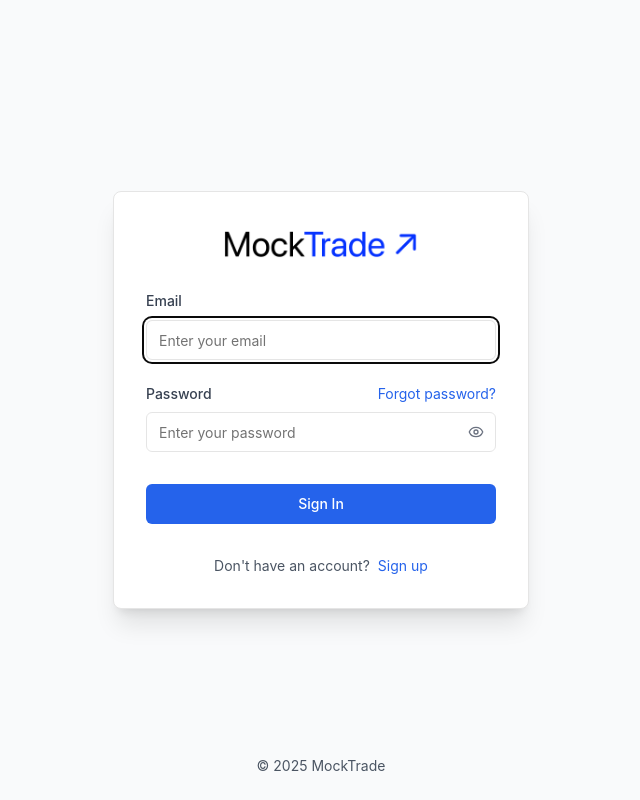
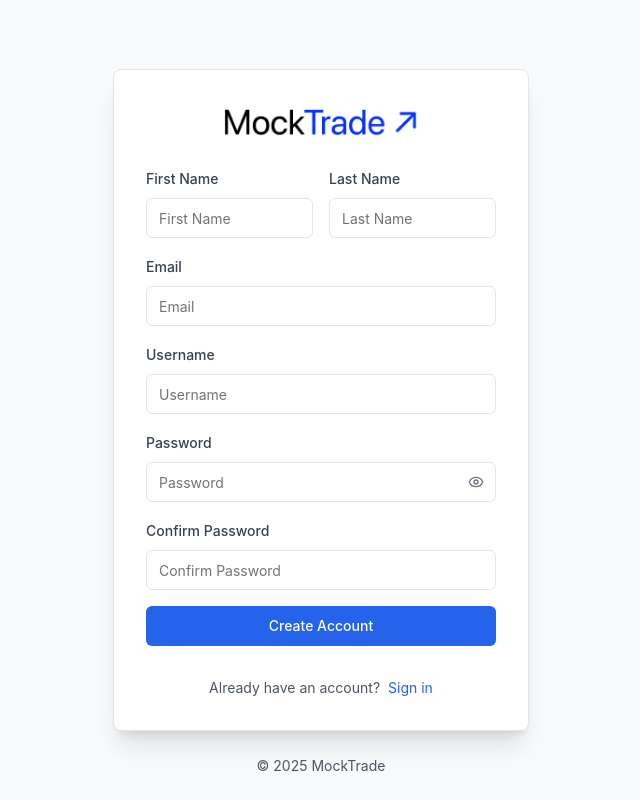
Before and after one commit to connormorrrison/mocktrade, a React (Vite) app in the folder frontend/: page /register in a window 1280 px wide. Shown: the whole page, without its empty margins (319-959 px from the left). Built offline with nearby package versions, Linux system fonts and the light colour scheme.

Commit message:
Add login and registration pages with dependencies

```diff
--- a/frontend/package.json
+++ b/frontend/package.json
@@ -22,6 +22,7 @@
     "react": "^18.3.1",
     "react-dom": "^18.3.1",
     "react-hook-form": "^7.54.2",
+    "react-router-dom": "^7.1.1",
     "shadcn": "^2.1.8",
     "tailwind-merge": "^2.6.0",
     "tailwindcss-animate": "^1.0.7",
--- a/frontend/src/App.tsx
+++ b/frontend/src/App.tsx
@@ -1,12 +1,18 @@
 // src/App.tsx
 
+import { BrowserRouter, Routes, Route, Navigate } from 'react-router-dom'
 import LoginPage from './pages/LoginPage'
+import RegisterPage from './pages/RegisterPage'
 
 function App() {
   return (
-    <div className="flex items-center justify-center min-h-screen bg-slate-100">
-      <LoginPage />
-    </div>
+    <BrowserRouter>
+      <Routes>
+        <Route path="/login" element={<LoginPage />} />
+        <Route path="/register" element={<RegisterPage />} />
+        <Route path="/" element={<Navigate to="/login" replace />} />
+      </Routes>
+    </BrowserRouter>
   )
 }
 
--- a/frontend/src/pages/LoginPage.tsx
+++ b/frontend/src/pages/LoginPage.tsx
@@ -6,9 +6,11 @@ import { Input } from "@/components/ui/input"
 import { Card, CardContent, CardHeader, CardFooter } from "@/components/ui/card"
 import { Alert, AlertDescription } from "@/components/ui/alert"
 import { EyeIcon, EyeOffIcon, Loader2 } from "lucide-react"
+import { useNavigate } from 'react-router-dom'
 import mockTradeLogo from '../assets/MockTrade-logo-v1-size1.jpeg'
 
 export default function LoginPage() {
+  const navigate = useNavigate()  // Add this line
   const [isLoading, setIsLoading] = useState(false)
   const [email, setEmail] = useState('')
   const [password, setPassword] = useState('')
@@ -58,7 +60,8 @@ export default function LoginPage() {
                 <Input
                   id="email"
                   type="email"
-                  placeholder="Enter your email"
+                  //placeholder="Enter your email"
+                  placeholder="Email"
                   value={email}
                   onChange={(e) => setEmail(e.target.value)}
                   required
@@ -83,7 +86,8 @@ export default function LoginPage() {
                   <Input
                     id="password"
                     type={showPassword ? "text" : "password"}
-                    placeholder="Enter your password"
+                    //placeholder="Enter your password"
+                    placeholder="Password"
                     value={password}
                     onChange={(e) => setPassword(e.target.value)}
                     required
@@ -124,7 +128,7 @@ export default function LoginPage() {
           <CardFooter className="flex justify-center pb-8 text-sm text-gray-600">
             <span>Don't have an account?</span>
             <span
-              onClick={() => alert('Sign up functionality')}
+              onClick={() => navigate('/register')}  // Replace this line
               className="ml-2 text-blue-600 hover:text-blue-800 cursor-pointer"
             >
               Sign up
--- /dev/null
+++ b/frontend/src/pages/RegisterPage.tsx
@@ -0,0 +1,220 @@
+// src/pages/RegisterPage.tsx
+
+import { useState } from 'react'
+import { Button } from "@/components/ui/button"
+import { Input } from "@/components/ui/input"
+import { Card, CardContent, CardHeader, CardFooter } from "@/components/ui/card"
+import { Alert, AlertDescription } from "@/components/ui/alert"
+import { EyeIcon, EyeOffIcon, Loader2 } from "lucide-react"
+import { useNavigate } from 'react-router-dom'
+import mockTradeLogo from '../assets/MockTrade-logo-v1-size1.jpeg'
+
+export default function RegisterPage() {
+    const navigate = useNavigate()
+    const [isLoading, setIsLoading] = useState(false)
+    const [error, setError] = useState('')
+    const [showPassword, setShowPassword] = useState(false)
+    const [formData, setFormData] = useState({
+        email: '',
+        username: '',
+        firstName: '',
+        lastName: '',
+        password: '',
+        confirmPassword: ''
+    })
+
+  const handleChange = (e: React.ChangeEvent<HTMLInputElement>) => {
+    const { name, value } = e.target
+    setFormData(prev => ({
+      ...prev,
+      [name]: value
+    }))
+  }
+
+  const handleSubmit = async (e: React.FormEvent) => {
+    e.preventDefault()
+    setError('')
+
+    // Basic validation
+    if (formData.password !== formData.confirmPassword) {
+      setError('Passwords do not match')
+      return
+    }
+
+    setIsLoading(true)
+    try {
+      console.log('Attempting registration with:', formData)
+      // Simulated delay
+      await new Promise(resolve => setTimeout(resolve, 1000))
+      // We'll implement actual registration later
+    } catch (error) {
+      setError('Registration failed. Please try again.')
+    } finally {
+      setIsLoading(false)
+    }
+  }
+
+  return (
+    <div className="fixed inset-0 flex flex-col items-center justify-center bg-gray-50">
+      <div className="w-full max-w-md px-4">
+        <Card className="shadow-xl">
+          <CardHeader className="pb-4">
+            <div className="flex flex-col items-center">
+              <img
+                src={mockTradeLogo}
+                alt="MockTrade Logo"
+                className="h-14 w-auto"
+              />
+            </div>
+          </CardHeader>
+          <CardContent className="px-8 pb-8">
+            {error && (
+              <Alert variant="destructive" className="mb-6">
+                <AlertDescription>{error}</AlertDescription>
+              </Alert>
+            )}
+            <form onSubmit={handleSubmit} className="space-y-4">
+              <div className="grid grid-cols-2 gap-4">
+                <div className="space-y-2">
+                  <label htmlFor="firstName" className="text-sm font-medium text-gray-700">
+                    First Name
+                  </label>
+                  <Input
+                    id="firstName"
+                    name="firstName"
+                    type="text"
+                    //placeholder="Enter first name"
+                    placeholder="First Name"
+                    value={formData.firstName}
+                    onChange={handleChange}
+                    required
+                    className="w-full"
+                  />
+                </div>
+                <div className="space-y-2">
+                  <label htmlFor="lastName" className="text-sm font-medium text-gray-700">
+                    Last Name
+                  </label>
+                  <Input
+                    id="lastName"
+                    name="lastName"
+                    type="text"
+                    //placeholder="Enter last name"
+                    placeholder="Last Name"
+                    value={formData.lastName}
+                    onChange={handleChange}
+                    required
+                    className="w-full"
+                  />
+                </div>
+              </div>
+              <div className="space-y-2">
+                <label htmlFor="email" className="text-sm font-medium text-gray-700">
+                  Email
+                </label>
+                <Input
+                  id="email"
+                  name="email"
+                  type="email"
+                  //placeholder="Enter your email"
+                  placeholder="Email"
+                  value={formData.email}
+                  onChange={handleChange}
+                  required
+                  className="w-full"
+                  autoComplete="email"
+                />
+              </div>
+              <div className="space-y-2">
+                <label htmlFor="username" className="text-sm font-medium text-gray-700">
+                  Username
+                </label>
+                <Input
+                  id="username"
+                  name="username"
+                  type="text"
+                  //placeholder="Choose a username"
+                  placeholder="Username"
+                  value={formData.username}
+                  onChange={handleChange}
+                  required
+                  className="w-full"
+                />
+              </div>
+              <div className="space-y-2">
+                <label htmlFor="password" className="text-sm font-medium text-gray-700">
+                  Password
+                </label>
+                <div className="relative">
+                  <Input
+                    id="password"
+                    name="password"
+                    type={showPassword ? "text" : "password"}
+                    //placeholder="Create password"
+                    placeholder="Password"
+                    value={formData.password}
+                    onChange={handleChange}
+                    required
+                    className="w-full pr-10"
+                  />
+                  <span
+                    onClick={() => setShowPassword(!showPassword)}
+                    className="absolute right-3 top-1/2 -translate-y-1/2 text-gray-500 hover:text-gray-700 cursor-pointer"
+                  >
+                    {showPassword ? (
+                      <EyeOffIcon className="h-4 w-4" />
+                    ) : (
+                      <EyeIcon className="h-4 w-4" />
+                    )}
+                  </span>
+                </div>
+              </div>
+              <div className="space-y-2">
+                <label htmlFor="confirmPassword" className="text-sm font-medium text-gray-700">
+                  Confirm Password
+                </label>
+                <Input
+                  id="confirmPassword"
+                  name="confirmPassword"
+                  type="password"
+                  //placeholder="Confirm password"
+                  placeholder="Confirm Password"
+                  value={formData.confirmPassword}
+                  onChange={handleChange}
+                  required
+                  className="w-full"
+                />
+              </div>
+              <Button
+                type="submit"
+                className="w-full bg-blue-600 hover:bg-blue-700 text-white mt-6"
+                disabled={isLoading}
+              >
+                {isLoading ? (
+                  <>
+                    <Loader2 className="mr-2 h-4 w-4 animate-spin" />
+                    Creating Account...
+                  </>
+                ) : (
+                  "Create Account"
+                )}
+              </Button>
+            </form>
+          </CardContent>
+          <CardFooter className="flex justify-center pb-8 text-sm text-gray-600">
+            <span>Already have an account?</span>
+            <span
+              onClick={() => navigate('/login')}
+              className="ml-2 text-blue-600 hover:text-blue-800 cursor-pointer"
+            >
+              Sign in
+            </span>
+          </CardFooter>
+        </Card>
+      </div>
+      <div className="absolute bottom-0 left-0 w-full py-6 text-center text-sm text-gray-600">
+        © 2025 MockTrade
+      </div>
+    </div>
+  )
+}
```
Also changed, not shown: 2 other files (tests, documents, lock files or other folders).
